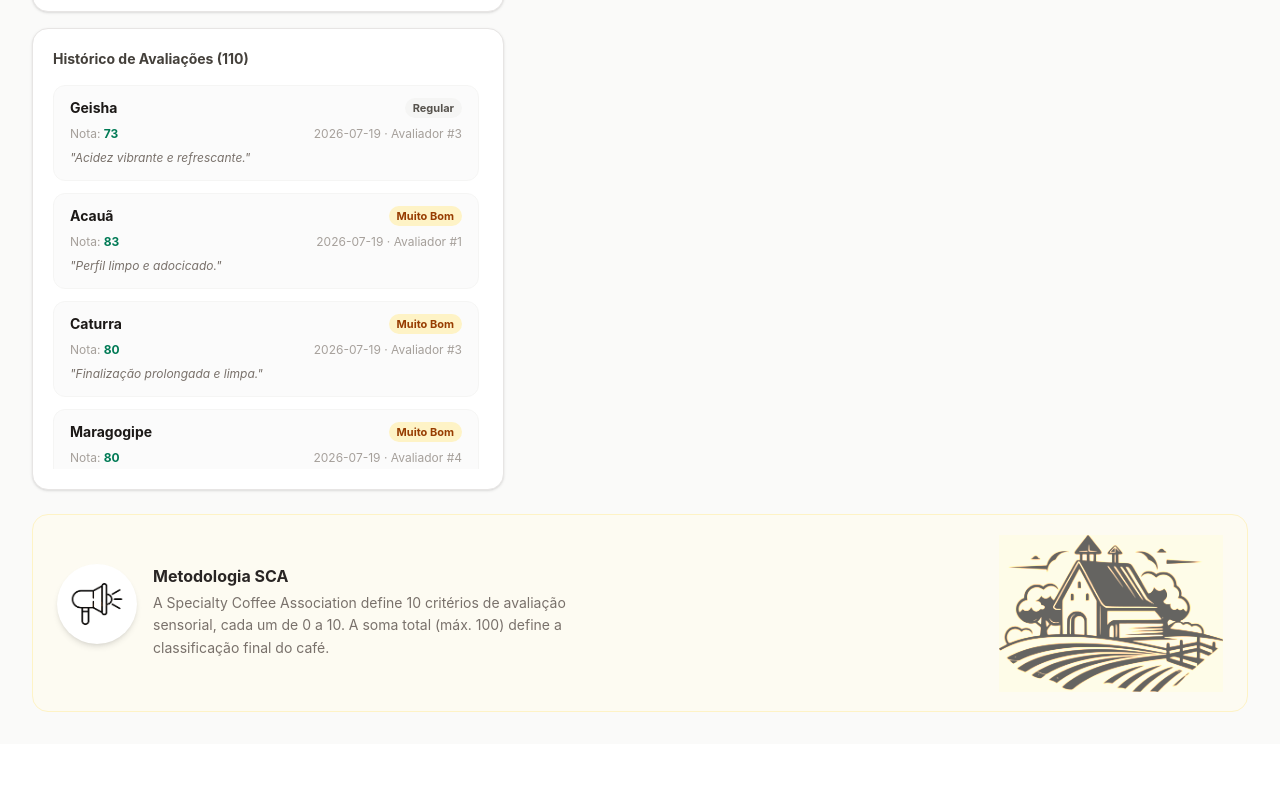
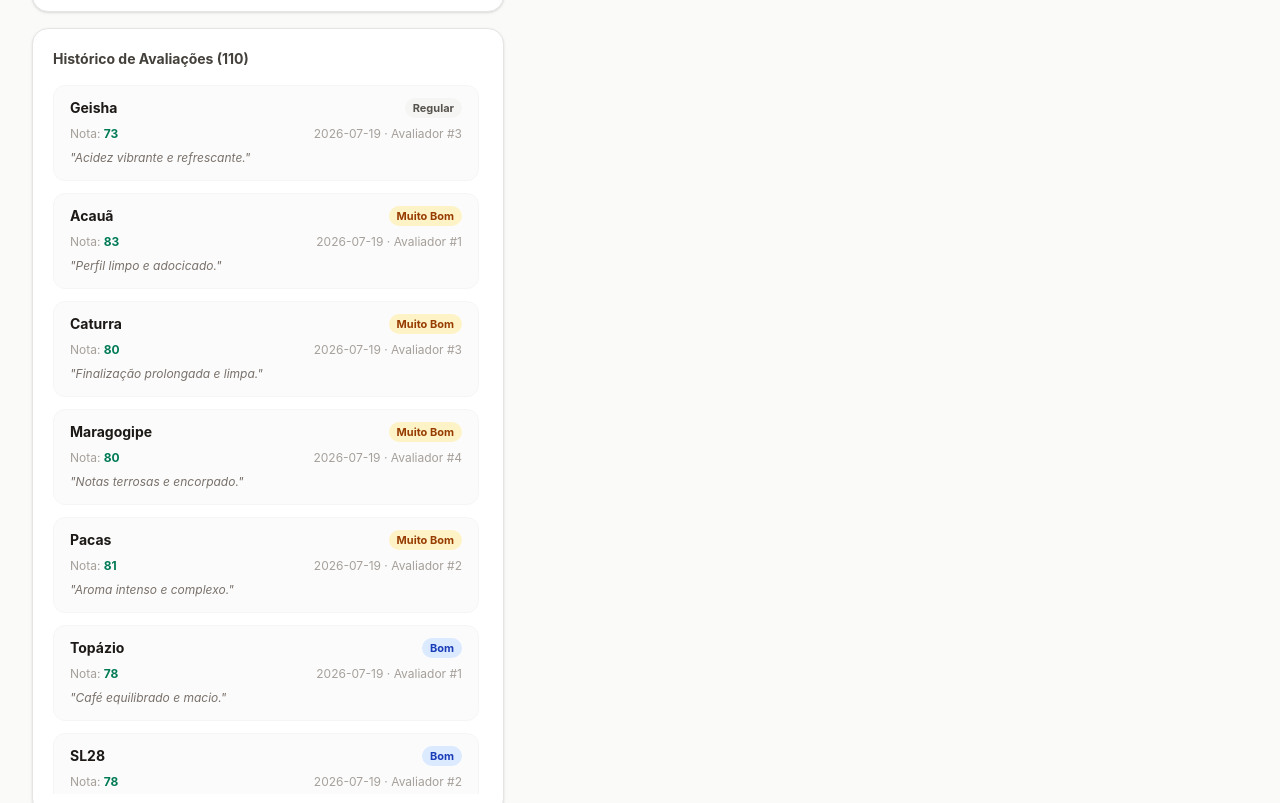
Before and after one commit to Mateus2411/coffee-quality, a Vue app: page /avaliacoes in a window 1280 px wide. Shown: the part 1997-2800 px from the top of the page. Before the commit the page ends 2741 px from the top, so only its background shows below. Built offline with nearby package versions, Linux system fonts and the light colour scheme.

Commit message:
refactor: adiciona ResizeObserver pra altura dinâmica da lista
- Observa altura do form com ResizeObserver
- Lista de historico usa a mesma altura do form (max-height dinamico)

```diff
--- a/src/views/AvaliacoesApp.vue
+++ b/src/views/AvaliacoesApp.vue
@@ -1,5 +1,5 @@
 <script setup>
-import { ref, computed } from 'vue'
+import { ref, computed, onMounted, onUnmounted } from 'vue'
 import FooterInfo from '@/components/FooterInfo.vue'
 import RatingForm from '@/components/RatingForm.vue'
 import LeaderboardTable from '@/components/LeaderboardTable.vue'
@@ -11,6 +11,28 @@ import { useRouter } from 'vue-router'
 import { toast } from 'vue-sonner'
 
 const router = useRouter()
+
+// Observa altura do form para dimensionar a coluna da lista
+const formRef = ref(null)
+const formHeight = ref(0)
+
+let resizeObserver = null
+
+function updateFormHeight() {
+  if (formRef.value) {
+    formHeight.value = formRef.value.scrollHeight
+  }
+}
+
+onMounted(() => {
+  updateFormHeight()
+  resizeObserver = new ResizeObserver(updateFormHeight)
+  if (formRef.value) resizeObserver.observe(formRef.value)
+})
+
+onUnmounted(() => {
+  if (resizeObserver) resizeObserver.disconnect()
+})
 
 // Trigger counter to force re-render after new evaluation
 const updateTrigger = ref(0)
@@ -90,7 +112,10 @@ function getClassificacaoCor(cls) {
             <div v-if="avaliacoesOrdenadas.length === 0" class="text-center py-8 text-stone-400 text-sm">
               Nenhuma avaliação registrada ainda.
             </div>
-            <div class="flex flex-col gap-3 overflow-y-auto max-h-96 pr-1">
+            <div
+              class="flex flex-col gap-3 overflow-y-auto pr-1"
+              :style="{ maxHeight: formHeight > 0 ? formHeight + 'px' : 'auto' }"
+            >
               <div
                 v-for="av in avaliacoesOrdenadas"
                 :key="av.id"
@@ -120,7 +145,7 @@ function getClassificacaoCor(cls) {
         </div>
 
         <!-- Right: form -->
-        <div class="lg:col-span-3 order-1 lg:order-2">
+        <div ref="formRef" class="lg:col-span-3 order-1 lg:order-2">
           <RatingForm :cafes="cafesLista" @salvar="handleSalvar" />
         </div>
       </div>
```
